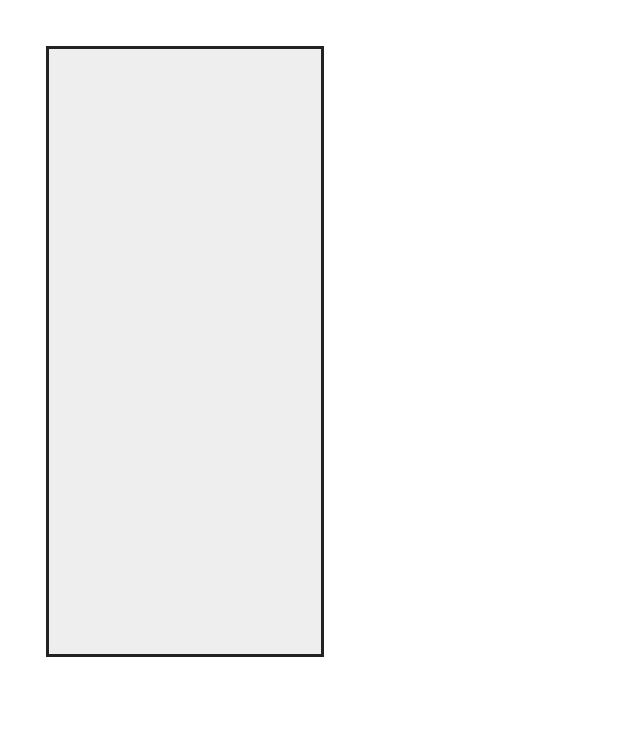
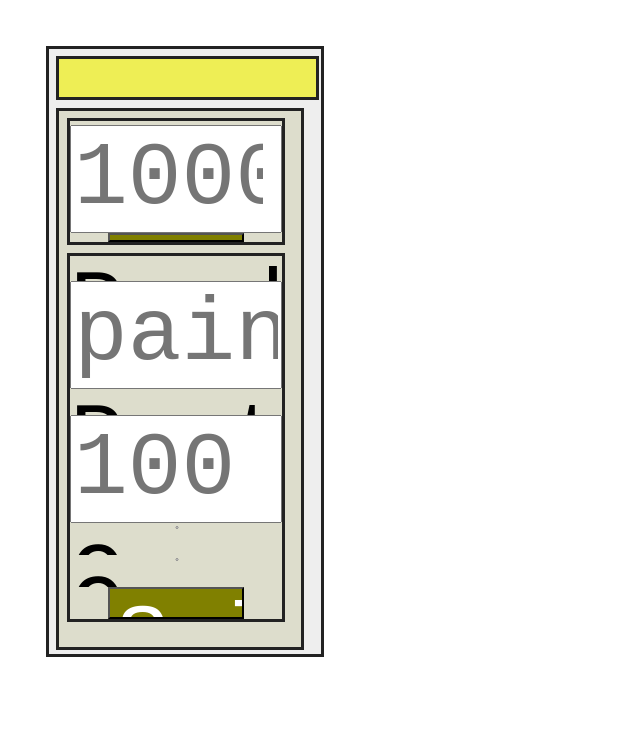
Before and after one commit to Danielzapirtan/cocontab, a plain HTML site: page index.html in a window 1280 px wide. Shown: the whole page, without its empty margins (0-640 px from the left). Drawn offline with Linux system fonts and the light colour scheme.

Commit message:
defaultMessage

```diff
--- a/index.html
+++ b/index.html
@@ -7,7 +7,46 @@
   <link rel="stylesheet" href="style.css">
 </head>
 <body>
-	<div class="viewport"></div>
-	<script src="script.js"></script>
+  <div class="viewport">
+    <div class="slider-container">
+      <input type="range" class="slider" min="1" max="3" step="1" value="1" onchange="switchTab()">
+    </div>
+    <div id="tab1" class="tab tab1">
+    <div class="buget-container">
+    <label for="buget-input">Buget: </label>
+    <input type="number" id="buget-input" class="number-input" placeholder="10000" min="256" max=65536">
+    <button id="save-buget" class="button submit" onclick="saveBuget()">Salveaza</button>
+    </div>
+    <div class="new-spent">
+    <label for="produs">Produs</label>
+    <input type="text" id="produs" class="text-input" placeholder="paine">
+    <label for="pret">Pret:</label>
+    <input type="number" id="pret" class="number-input" placeholder="100" min="1" max="10000">
+    <input type="radio" name="categorie" id="casa" class="radio" value="casa">
+    <label for="casa">Casa</label>
+    <input type="radio" name="categorie" id="cumparaturi" class="radio" value="cumparaturi">
+    <label for="cumparaturi">Cumparaturi</label>
+    <button id="save-spent" class="button submit" onclick="saveSpent()">Salveaza</button>
+    </div>
+    </div>
+    <div id="tab2" class="tab tab2 disabled">
+    <label for="lcasa">Casa</label>
+    <div class="lista casa" id="lcasa">
+    </div>
+    <label for="lcumparaturi">Cumparaturi</label>
+    <div class="lista cumparaturi" id="lcumparaturi">
+    </div>
+    </div>
+    <div class="id="tab3" tab tab3 disabled">
+    <label for="buget">Buget</label>
+    <textarea class="money" id="buget" readonly>0</textarea>
+    <label for="chelt">Cheltuieli</label>
+    <textarea class="money" id="chelt" readonly>0</textarea>
+    <label for="ramas">Ramas</label>
+    <textarea class="money" id="ramas" readonly>0</textarea>
+    </div>
+  </div>
+  <script src="script.js">
+  </script>
 </body>
 </html>
--- a/style.css
+++ b/style.css
@@ -15,3 +15,82 @@
   margin-left: 10mm;
   margin-top: 10mm;
 }
+
+.slider-container {
+  width: 68mm;
+  height: 10mm;
+  border: 1mm solid #222;
+  background-color: #ee5;
+  margin-left: 2mm;
+  margin-top: 2mm;
+}
+
+.slider {
+  width: 64mm;
+  color: magenta;
+}
+
+.tab {
+  border: 1mm solid #222;
+  width: 64mm;
+  height: 142mm;
+  background: #ddc;
+  margin-left: 2mm;
+  margin-top: 2mm;
+}
+
+.disabled {
+  display: none;
+}
+
+.buget-container {
+  display: block flex;
+  flex-direction: column;
+  width: 56mm;
+  border: 1mm solid #222;
+  height: 32mm;
+  margin-left: 2mm;
+  margin-top: 2mm;
+}
+
+.button {
+  background-color: olive;
+  color: white;
+}
+
+#save-buget, #save-spent {
+  width: 36mm;
+  margin-left: 10mm;
+  align: center;
+}
+
+.new-spent {
+  display: block flex;
+  flex-direction: column;
+  width: 56mm;
+  border: 1mm solid #222;
+  height: 96mm;
+  margin-left: 2mm;
+  margin-top: 2mm;
+}
+
+.radio {
+  align: left;
+}
+
+.lista {
+  display: block flex;
+  flex-direction: column;
+  width: 56mm;
+  border: 1mm solid #222;
+  height: 56mm;
+  margin-left: 2mm;
+  margin-top: 2mm;
+  overflow: auto;
+}
+
+.money {
+  width: 32mm;
+  margin-left: 14mm;
+  margin-top: 2mm;
+}
```
